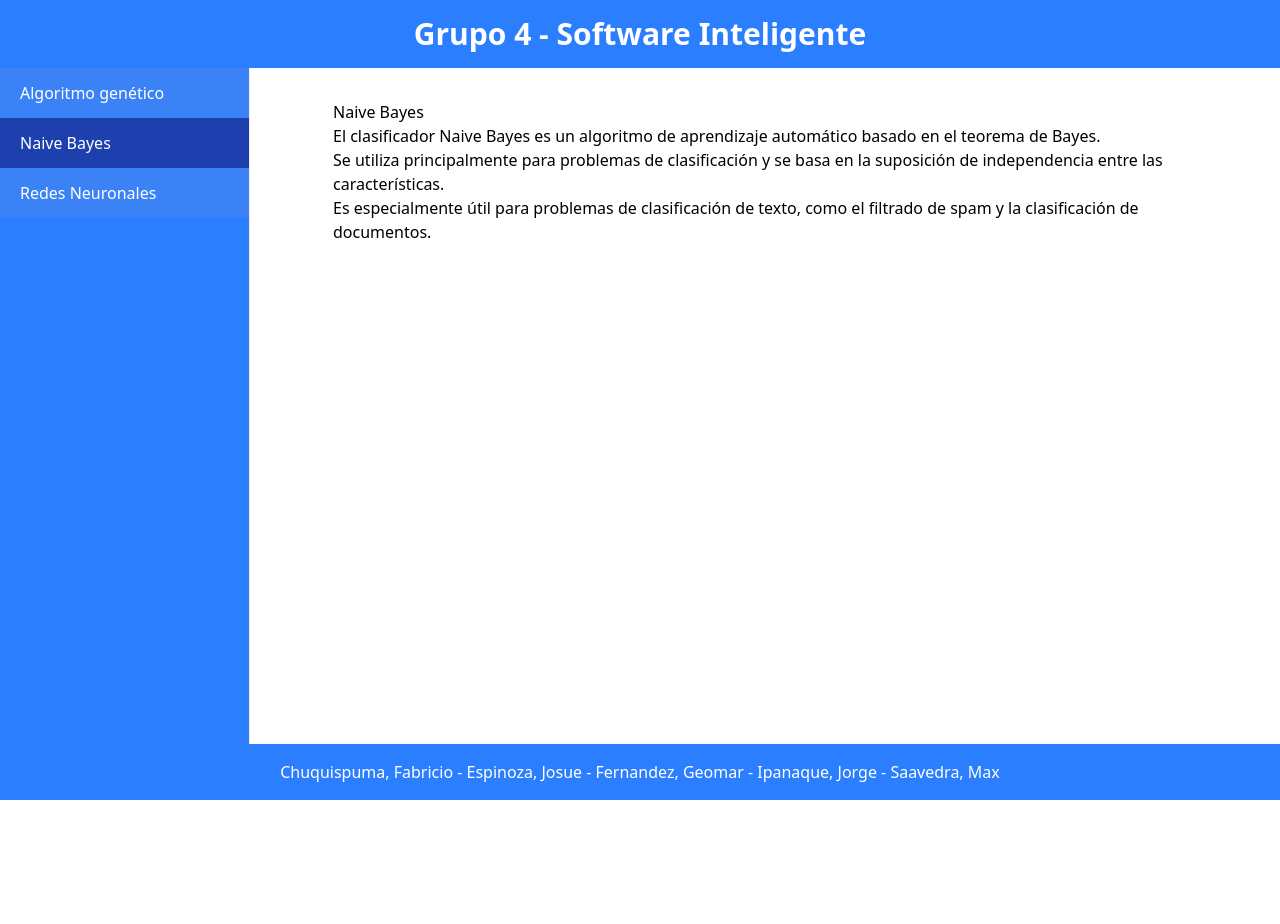
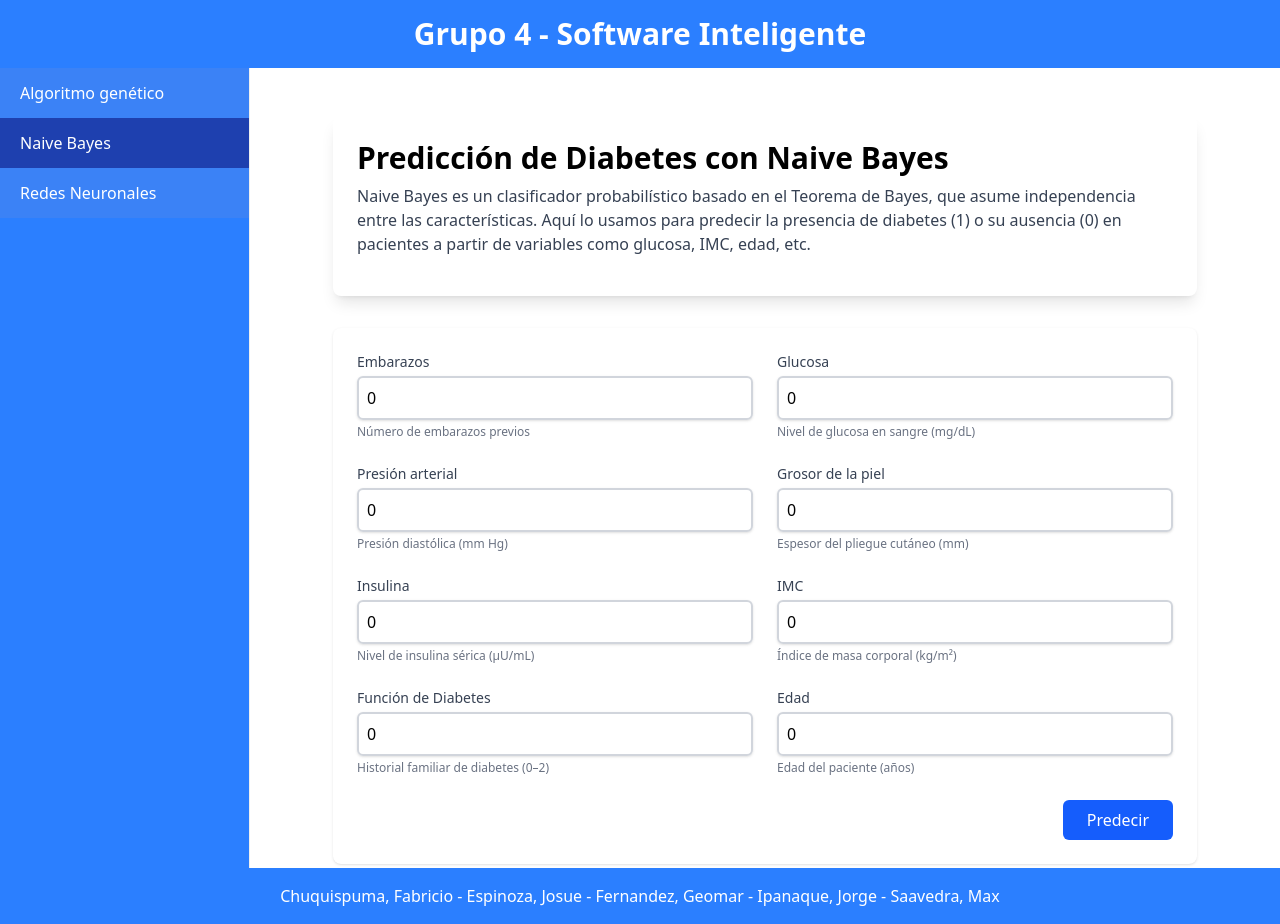
Before and after one commit to software-inteligente-G1/ia_front, a React (Vite) app: page /naive-bayes in a window 1280 px wide. Before the commit the page ends 800 px from the top, so only its background shows below. Built offline with nearby package versions, Linux system fonts and the light colour scheme.

Commit message:
feat: create naive bayes component with connection to the api

```diff
--- /dev/null
+++ b/src/pages/naive-bayes/components/input/field-input.component.tsx
@@ -0,0 +1,32 @@
+import React from 'react';
+import type {FieldConfig} from "../../interfaces/field-config.constant.ts";
+
+interface Props {
+    field: FieldConfig;
+    value: number;
+    onChange: (e: React.ChangeEvent<HTMLInputElement>) => void;
+}
+
+export function FieldInput({ field, value, onChange }: Props) {
+    return (
+        <div>
+            <label
+                htmlFor={field.name}
+                className="block text-sm font-medium text-gray-700"
+            >
+                {field.label}
+            </label>
+            <input
+                type="number"
+                step="any"
+                id={field.name}
+                name={field.name}
+                value={value}
+                onChange={onChange}
+                placeholder={field.description}
+                className="mt-1 block w-full border-2 border-gray-300 rounded-md shadow-sm focus:border-blue-500 focus:ring focus:ring-blue-200 focus:ring-opacity-50 p-2"
+            />
+            <p className="mt-1 text-xs text-gray-500">{field.description}</p>
+        </div>
+    );
+}
--- a/src/pages/naive-bayes/components/main/naive-bayes.component.tsx
+++ b/src/pages/naive-bayes/components/main/naive-bayes.component.tsx
@@ -1,10 +1,105 @@
+import React, { useState } from 'react';
+import {type NaiveBayesRequest, predictNaiveBayes} from "../../services/naive-bayes.service.ts";
+import {FieldInput} from "../input/field-input.component.tsx";
+import {fields} from "../../constants/fields.constant.ts";
+
 export default function NaiveBayesComponent() {
-  return (
-    <div className="max-w-4xl mx-auto max-h-4xl my-auto p-4">
-      <h1>Naive Bayes</h1>
-      <p>El clasificador Naive Bayes es un algoritmo de aprendizaje automático basado en el teorema de Bayes.</p>
-      <p>Se utiliza principalmente para problemas de clasificación y se basa en la suposición de independencia entre las características.</p>
-      <p>Es especialmente útil para problemas de clasificación de texto, como el filtrado de spam y la clasificación de documentos.</p>
-    </div>
-  );
+    const [formData, setFormData] = useState<NaiveBayesRequest>({
+        pregnancies: 0,
+        glucose: 0,
+        bloodPressure: 0,
+        skinThickness: 0,
+        insulin: 0,
+        bmi: 0,
+        diabetesPedigreeFunction: 0,
+        age: 0,
+    });
+    const [prediction, setPrediction] = useState<number | null>(null);
+    const [loading, setLoading] = useState(false);
+    const [error, setError] = useState('');
+
+    const handleChange = (e: React.ChangeEvent<HTMLInputElement>) => {
+        const { name, value } = e.target;
+        setFormData(prev => ({
+            ...prev,
+            [name]: Number(value),
+        }));
+    };
+
+    const handleSubmit = async (e: React.FormEvent) => {
+        e.preventDefault();
+        setLoading(true);
+        setError('');
+        setPrediction(null);
+        try {
+            const res = await predictNaiveBayes(formData);
+            setPrediction(res.prediction);
+        } catch {
+            setError('Error al obtener la predicción. Revisa tu conexión.');
+        } finally {
+            setLoading(false);
+        }
+    };
+
+    return (
+        <div className="max-w-4xl mx-auto my-8 px-4">
+            <section className="bg-white shadow-lg rounded-lg p-6 mb-8">
+                <h1 className="text-3xl font-bold mb-2">
+                    Predicción de Diabetes con Naive Bayes
+                </h1>
+                <p className="text-gray-700 mb-4">
+                    Naive Bayes es un clasificador probabilístico basado en el Teorema de Bayes, que asume independencia entre las características. Aquí lo usamos para predecir la presencia de diabetes (1) o su ausencia (0) en pacientes a partir de variables como glucosa, IMC, edad, etc.
+                </p>
+            </section>
+
+            <div className="bg-white shadow rounded-lg p-6 mb-8">
+                <form
+                    onSubmit={handleSubmit}
+                    className="grid grid-cols-1 sm:grid-cols-2 gap-6"
+                >
+                    {fields.map(field => (
+                        <FieldInput
+                            key={field.name}
+                            field={field}
+                            value={formData[field.name]}
+                            onChange={handleChange}
+                        />
+                    ))}
+
+                    <div className="sm:col-span-2 flex justify-end">
+                        <button
+                            type="submit"
+                            disabled={loading}
+                            className="px-6 py-2 bg-blue-600 text-white font-medium rounded-md hover:bg-blue-700 disabled:opacity-50"
+                        >
+                            {loading ? 'Calculando...' : 'Predecir'}
+                        </button>
+                    </div>
+                </form>
+            </div>
+
+            {prediction !== null && (
+                <div
+                    className={`mb-6 p-4 rounded-lg ${
+                        prediction === 1
+                            ? 'bg-red-50 border-red-200 text-red-800'
+                            : 'bg-green-50 border-green-200 text-green-800'
+                    } border`}
+                >
+                    <h2 className="font-semibold mb-1">Resultado:</h2>
+                    <p>
+                        {prediction === 1
+                            ? 'Positivo: Diabetes detectada'
+                            : 'Negativo: Sin diabetes detectada'}
+                    </p>
+                </div>
+            )}
+
+            {error && (
+                <div className="bg-yellow-50 border-yellow-200 text-yellow-800 rounded-lg p-4">
+                    {error}
+                </div>
+            )}
+        </div>
+    );
 }
--- /dev/null
+++ b/src/pages/naive-bayes/constants/fields.constant.ts
@@ -0,0 +1,44 @@
+import type {FieldConfig} from "../interfaces/field-config.constant.ts";
+
+export const fields: FieldConfig[] = [
+    {
+        label: 'Embarazos',
+        name: 'pregnancies',
+        description: 'Número de embarazos previos',
+    },
+    {
+        label: 'Glucosa',
+        name: 'glucose',
+        description: 'Nivel de glucosa en sangre (mg/dL)',
+    },
+    {
+        label: 'Presión arterial',
+        name: 'bloodPressure',
+        description: 'Presión diastólica (mm Hg)',
+    },
+    {
+        label: 'Grosor de la piel',
+        name: 'skinThickness',
+        description: 'Espesor del pliegue cutáneo (mm)',
+    },
+    {
+        label: 'Insulina',
+        name: 'insulin',
+        description: 'Nivel de insulina sérica (µU/mL)',
+    },
+    {
+        label: 'IMC',
+        name: 'bmi',
+        description: 'Índice de masa corporal (kg/m²)',
+    },
+    {
+        label: 'Función de Diabetes',
+        name: 'diabetesPedigreeFunction',
+        description: 'Historial familiar de diabetes (0–2)',
+    },
+    {
+        label: 'Edad',
+        name: 'age',
+        description: 'Edad del paciente (años)',
+    },
+];
--- /dev/null
+++ b/src/pages/naive-bayes/interfaces/field-config.constant.ts
@@ -0,0 +1,7 @@
+import type {NaiveBayesRequest} from "../services/naive-bayes.service.ts";
+
+export interface FieldConfig {
+    label: string;
+    name: keyof NaiveBayesRequest;
+    description: string;
+}
--- /dev/null
+++ b/src/pages/naive-bayes/services/naive-bayes.service.ts
@@ -0,0 +1,39 @@
+import axiosInstanceConstant from "../../../shared/constants/axios-instance.constant.ts";
+
+export interface NaiveBayesRequest {
+    pregnancies: number;
+    glucose: number;
+    bloodPressure: number;
+    skinThickness: number;
+    insulin: number;
+    bmi: number;
+    diabetesPedigreeFunction: number;
+    age: number;
+}
+
+// respuesta esperada
+export interface NaiveBayesResponse {
+    prediction: number; // 0 o 1
+}
+
+export const predictNaiveBayes = async (
+    data: NaiveBayesRequest
+): Promise<NaiveBayesResponse> => {
+    // convierte tu objeto en el array de features
+    const features = [
+        data.pregnancies,
+        data.glucose,
+        data.bloodPressure,
+        data.skinThickness,
+        data.insulin,
+        data.bmi,
+        data.diabetesPedigreeFunction,
+        data.age,
+    ];
+
+    const { data: response } = await axiosInstanceConstant.post<NaiveBayesResponse>(
+        '/naive-bayes/predict',
+        { features }                // aquí enviamos { "features": [ ... ] }
+    );
+    return response;
+};
--- /dev/null
+++ b/src/shared/constants/axios-instance.constant.ts
@@ -0,0 +1,10 @@
+import axios from 'axios';
+
+const axiosInstanceConstant = axios.create({
+    baseURL: 'http://localhost:8000',
+    headers: {
+        'Content-Type': 'application/json',
+    },
+});
+
+export default axiosInstanceConstant;
```
